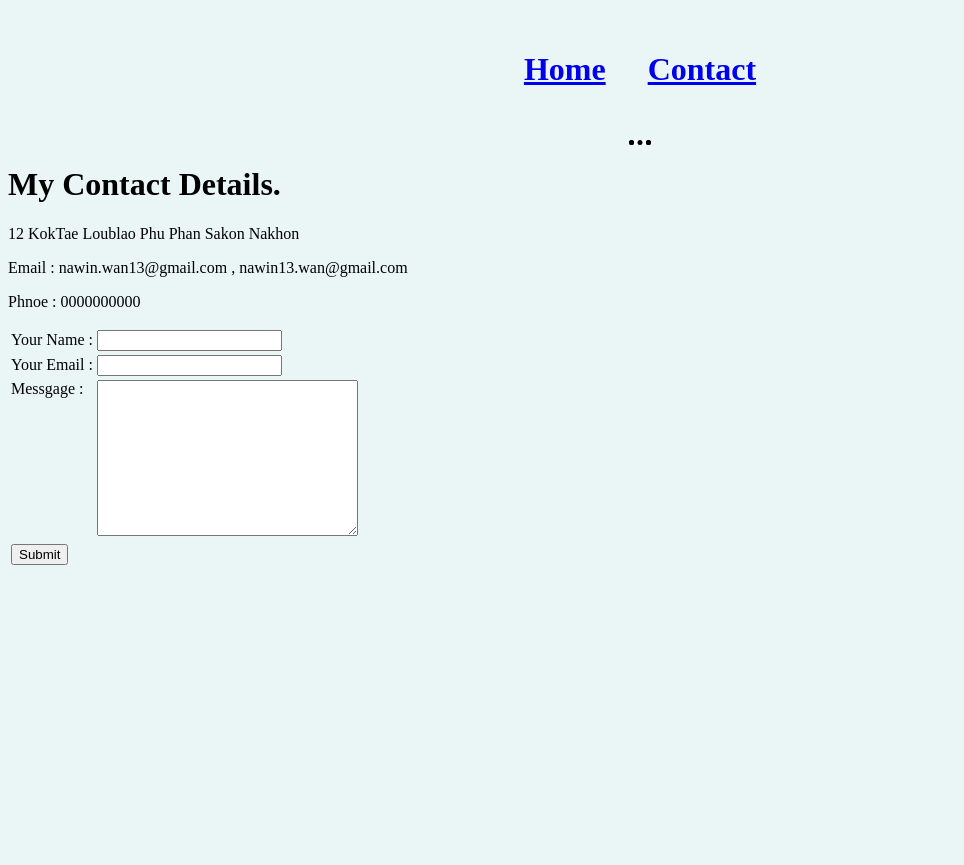
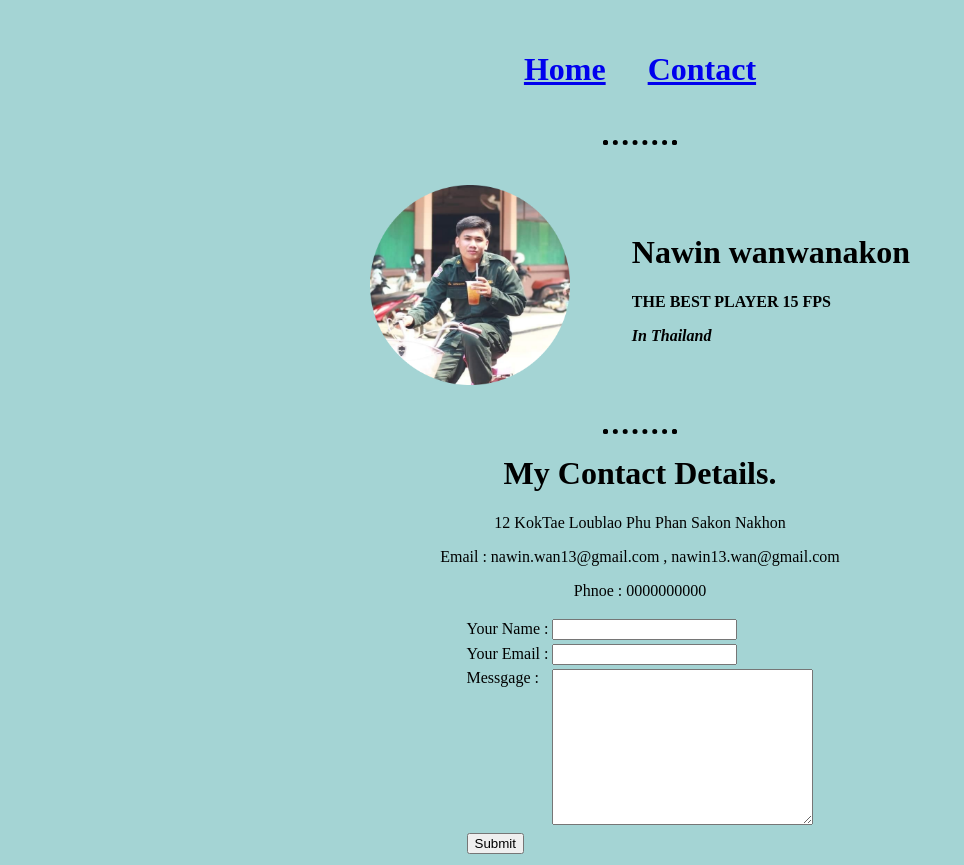
Before and after one commit to Nawin0/Travel, a plain HTML site: page Contact.html in a window 1280 px wide. Shown: the whole page, without its empty margins (0-964 px from the left). Before the commit the page ends 800 px from the top, so only its background shows below. Drawn offline with Linux system fonts and the light colour scheme.

Commit message:
Add files via upload

```diff
--- a/Contact.html
+++ b/Contact.html
@@ -5,28 +5,28 @@
     <meta charset="UTF-8">
     <meta http-equiv="X-UA-Compatible" content="IE=edge">
     <meta name="viewport" content="width=device-width, initial-scale=1.0">
-    <title>Document</title>
+    <title>Contact</title>
 
     <style>
         body {
-            background-color: #eaf6f6;
+            background-color: #ffffff;
 
         }
 
         hr {
             border-style: none;
-            background-color: white;
+            background-color: #a4d4d4;
             border-style: dotted;
             border-width: 5px;
             border-top: none;
 
 
-            width: 1%;
+            width: 5%;
 
         }
 
         img {
-            height: 250px;
+            height: 200px;
 
         }
     </style>
@@ -35,7 +35,7 @@
 
 </head>
 
-<body style="background-color: #eaf6f6;">
+<body style="background-color: #a4d4d4;">
 
     <div align="center">
 
@@ -51,9 +51,23 @@
         </table>
 
         <hr color="Black">
-    </div>
 
-    <body>
+        <table cellpadding="30px">
+            <td>
+                <img src="img/edit.png" height="200px" alt="วินเหล่ท่อ">
+            </td>
+            <td>
+                <h1>Nawin wanwanakon</h1>
+                <p> <strong>THE BEST PLAYER 15 FPS</strong> </p>
+                <p> <em><strong> In Thailand </em></strong> </p>
+            </td>
+
+        </table>
+
+
+
+
+        <hr color="Black">
         <h1>My Contact Details.</h1>
         <p>12 KokTae Loublao Phu Phan Sakon Nakhon</p>
         <p>Email : nawin.wan13@gmail.com , nawin13.wan@gmail.com
@@ -87,9 +101,9 @@
 
 
         </form>
+    </div>
 
 
-
-    </body>
+</body>
 
 </html>
```
Also changed, not shown: index.html (+21 -9 lines).
